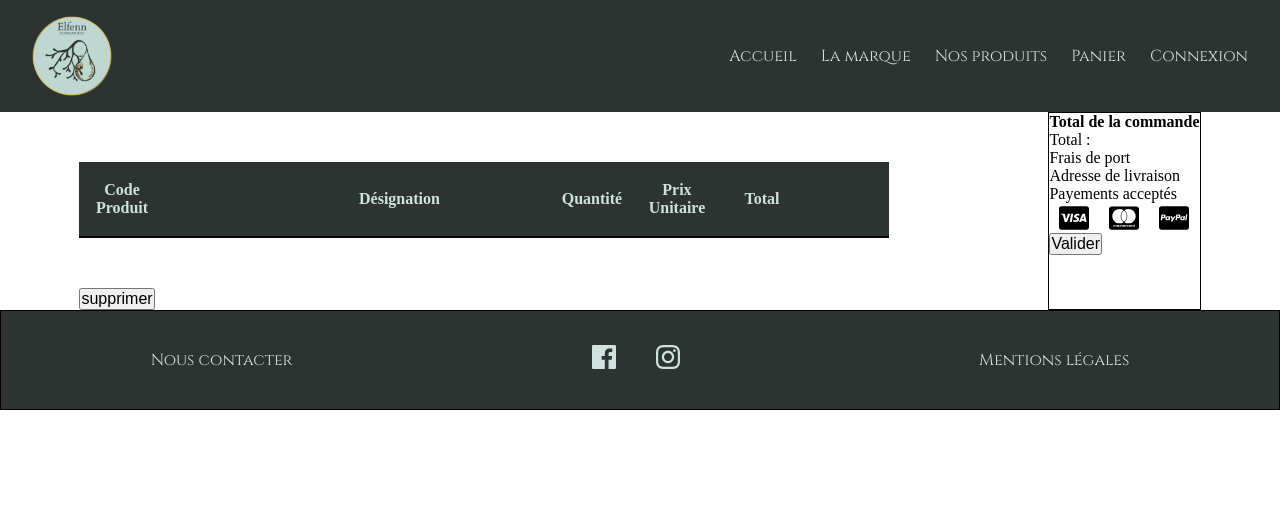
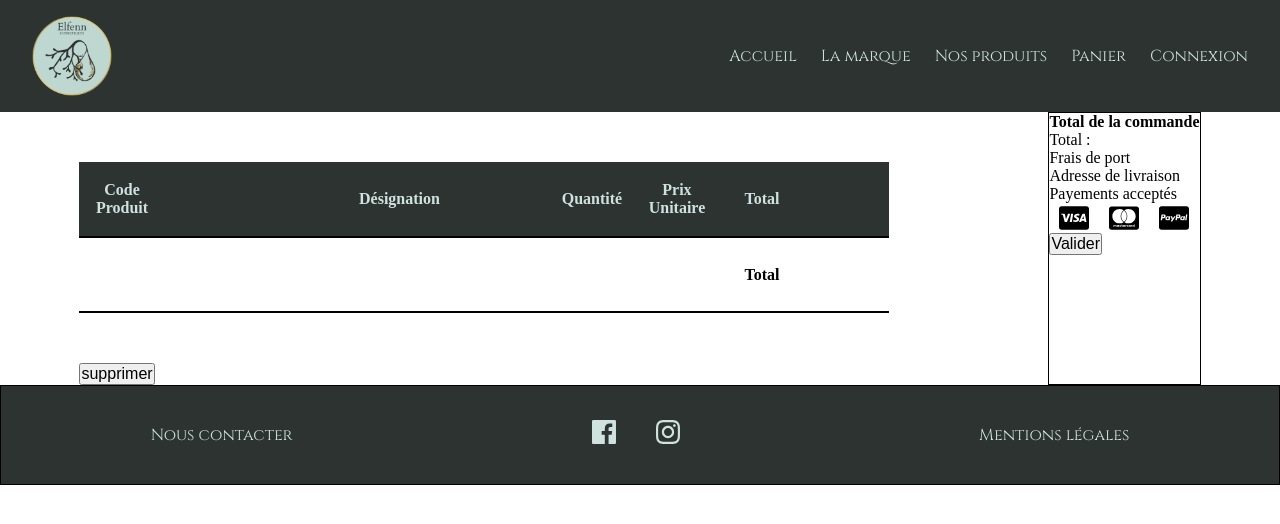
Before and after one commit to WildCodeSchool/remote2q4-21-p3-agathe-front, a React (Create React App) app: page /cart in a window 1280 px wide. Shown: the top 524 px of the page. Built offline with nearby package versions, Linux system fonts and the light colour scheme; a web font is replaced by a local one.

Commit message:
fix the quantity in cart

```diff
--- a/src/components/cart/Cart.jsx
+++ b/src/components/cart/Cart.jsx
@@ -1,21 +1,21 @@
-import React, { useState } from "react";
-import {
-  CartDispatchContext,
-  removeFromCart,
-  clearCart,
-} from "../../contexts/CartContext";
+import React from "react";
+import { CartDispatchContext, removeFromCart, clearCart, addToCart} from "../../contexts/CartContext";
 import { CartStateContext } from "../../contexts/CartContext";
 import "./Cart.css";
 
 function Cart() {
   const cartContext = React.useContext(CartStateContext);
   const dispatch = React.useContext(CartDispatchContext);
-  const [counter, setCounter] = useState(cartContext.items.quantity);
-  const incrementCounter = () => setCounter(counter + 1);
-  let decrementCounter = () => setCounter(counter - 1);
-  if (counter <= 1) {
-    decrementCounter = () => setCounter(1);
-  }
+
+  const decrementQuantity = (ProductID) => {
+    const item = {ProductID, quantity:-1}
+    addToCart(dispatch, item);
+  };
+
+  const incrementQuantity = (ProductID) => {
+    const item = {ProductID, quantity:1}
+    addToCart(dispatch, item);
+  };
 
   const handleRemoveFromCart = (productID) => {
     removeFromCart(dispatch, productID);
@@ -51,14 +51,9 @@ function Cart() {
               </td>
               <td>{item.name}</td>
               <td className="quantity">
-                <button className="minus" onClick={decrementCounter}>
-                  -
-                </button>
-                <input type="text" value={counter} readOnly />
-                <button className="plus" onClick={incrementCounter}>
-                  +
-                </button>
-
+                <button className="minus" onClick={(e) => decrementQuantity(item.ProductID)}> - </button>
+                {item.quantity}
+                <button className="plus" onClick={(e) => incrementQuantity(item.ProductID)}> + </button>
               </td>
               <td className="price">{item.price}</td>
               <td className="total-price">
@@ -72,6 +67,17 @@ function Cart() {
             </tr>
           ))}
         </tbody>
+        <tfoot>
+        <tr>
+            <th></th>
+            <th></th>
+            <th></th>
+            <th></th>
+            <th></th>
+            <th>Total</th>
+            <th></th>
+          </tr>
+        </tfoot>
       </table>
       <button onClick={(e) => handleRemoveAllFromCart()}>supprimer</button>
     </div>
--- a/src/contexts/CartContext.jsx
+++ b/src/contexts/CartContext.jsx
@@ -17,8 +17,9 @@ const reducer = (state, action) => {
         isCartOpen: !state.isCartOpen,
       };
     case "ADD_TO_CART":
-      console.log("ADD_TO_CART");
-      console.log(action.payload);
+      //
+      // FIXME: when final quantity == 0, remove the item ?
+      //
       const id = action.payload.cartItem.ProductID;
       const isOld = state.items.map((item) => item.ProductID).includes(id);
       let cartItems = null;
@@ -27,7 +28,7 @@ const reducer = (state, action) => {
           if (item.ProductID === id) {
             return {
               ...item,
-              quantity: item.quantity + 1,
+              quantity: item.quantity + action.payload.cartItem.quantity,
             };
           }
           return item;
```
